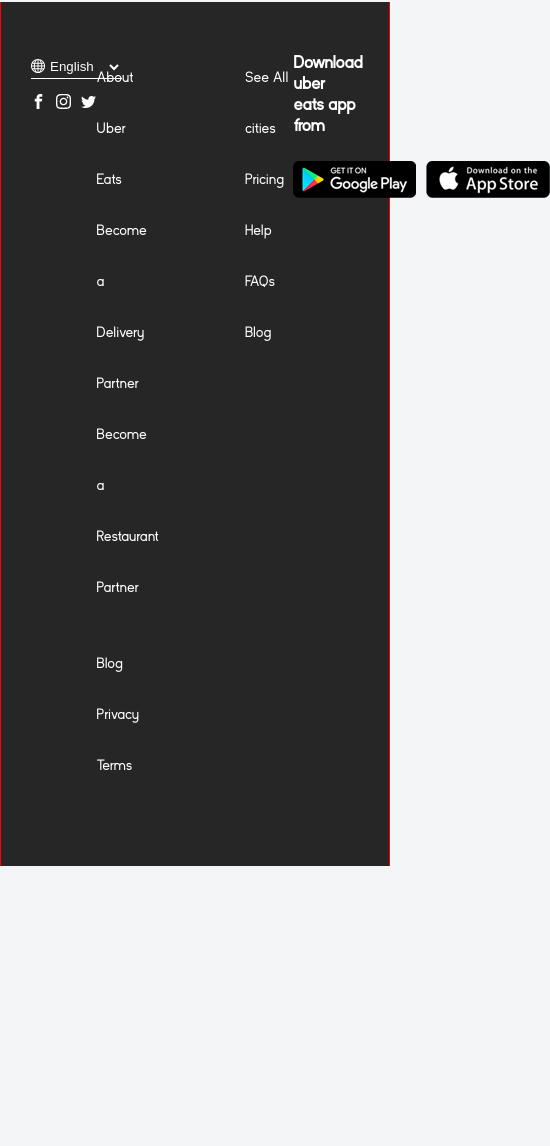
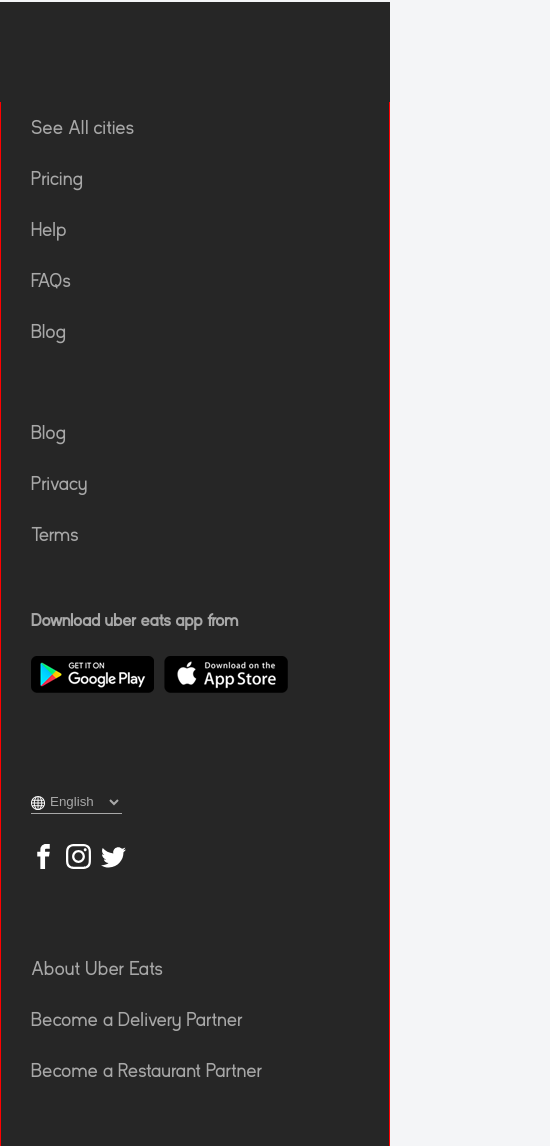
Before and after one commit to petrovic-marko/uber-eats, a plain HTML site: page index.html in a window 390 px wide. Shown: the part 8105-9251 px from the top of the page, 550 px wide, since content can reach past the window. Before the commit the page ends 8971 px from the top, so only its background shows below. Drawn offline with Linux system fonts and the light colour scheme.

Commit message:
footer responsive

```diff
--- a/index.html
+++ b/index.html
@@ -137,7 +137,7 @@
 		</div><!-- .container -->
 	</section><!-- .section-6 -->
 
-	<footer class="footer">
+	<!-- <footer class="footer">
 		<div class="container">
 			<div class="footer-wrapper">
 				<div class="language">
@@ -179,12 +179,57 @@
 				<div class="store">
 					<h5>Download uber eats app from</h5>
 					<div class="img-container">
-						<img src="./img/googlestore.png" alt="">
-						<img src="./img/appstore.png" alt="">
+						<a href=""><img src="./img/googlestore.png" alt=""></a>
+						<a href=""><img src="./img/appstore.png" alt=""></a>
 					</div>
 				</div>
 			</div>
-		</div><!-- .container -->
+		</div><!-- .container
+	</footer><!-- footer -->
+	<footer class="footer">
+		<div class="container">
+			<div class="footer-wrapper">
+				<div class="col-1-5 language">
+					<div class="select-box">
+					<select name="" id="" class="language-dropdown">
+						<option value="English">English</option>
+						<option value="Russian">Russian</option>
+						<option value="Serbian">Serbian</option>
+					</select>
+						<img src="./img/sphere.svg"  class="sphere" alt="">
+					</div>
+					<div class="social-icons">
+						<a href=""><img src="./img/facebook.svg" alt=""></a>
+						<a href=""><img src="./img/instagram.svg" alt=""></a>
+						<a href=""><img src="./img/twitter.svg" alt=""></a>
+					</div>
+				</div>
+				<div class="col-1-5 partners">
+							<a href="">About Uber Eats</a>
+							<a href="">Become a Delivery Partner</a>
+							<a href="">Become a Restaurant Partner</a>
+				</div>
+				<div class="col-1-5">
+							<a href="">See All cities</a>
+							<a href="">Pricing</a>
+							<a href="">Help</a>
+							<a href="">FAQs</a>
+							<a href="">Blog</a>
+				</div>
+				<div class="col-1-5">
+							<a href="">Blog</a>
+							<a href="">Privacy</a>
+							<a href="">Terms</a>
+				</div>
+				<div class="col-1-5 store">
+					<h5>Download uber eats app from</h5>
+					<div class="img-container">
+						<a href=""><img src="./img/googlestore.png" alt=""></a>
+						<a href=""><img src="./img/appstore.png" alt=""></a>
+					</div>
+				</div>
+			</div>
+		</div><!-- .container
 	</footer><!-- footer -->
 </body>
 </html>
--- a/scss/input.scss
+++ b/scss/input.scss
@@ -669,6 +669,9 @@ section {
 			padding-left: 60px;
 			margin-bottom: 60px;
 			width: 50%;
+			&:not(:first-of-type){
+				border-left: 3px solid #d9dadb;
+			}
 			.delivery-icon{
 				background-size: contain;
 				background-repeat: no-repeat;
@@ -690,30 +693,55 @@ section {
 }
 
 .footer{
-	padding: 0;
-	&-wrapper{
+	padding: 100px 0;
+	.footer-wrapper{
 		display: flex;
-		justify-content: space-evenly;
-		flex-wrap: flex-wrap;
-		padding: 50px 0;
+		justify-content: space-between;
+		flex-wrap: wrap;
+		margin-left: -60px;
+
+		.col-1-5{
+			display: inline-block;
+			padding-left: 60px;
+			width: 20%;
+			margin-bottom: 50px;
+			@media (max-width: 900px){
+				width: 50%;
+			}
+			@media (max-width: 500px){
+				width: 100%;
+			}
+			a{
+				color: #a8a8a8;
+				font-weight: 300;
+				line-height: 51px;
+				font-size: 20px;
+				display: block;
+				&:hover{
+					text-decoration: underline;
+				}
+			}
 
 		}
+		.partners{
+			order: 2;
+		}
 		.language{
-		width: 20%;
+			order: 1;
 			.select-box{
 				position: relative;
 					.language-dropdown{
 						padding: 3px 7px 3px 15px;
-			margin-bottom: 10px;
+						margin-bottom: 25px;
 						margin-right: 10px;
 						background-color: transparent;
 						border: none;
-			border-bottom: 1px solid $clr-white;
-			color: $clr-white;
+						border-bottom: 1px solid #a8a8a8;
+						color: #a8a8a8;
 						cursor: pointer;
 					option{
 						background-color: transparent;
-				color: blue;
+						color: #a8a8a8;
 					}
 				}
 			.sphere{
@@ -729,53 +757,26 @@ section {
 				display: flex;
 				img{
 					padding-right: 10px;
-				width: 25px;
-				height: 25px;
-			}
-
-		}
-	}
-	.footer-main{
-		width: 60%;
-		.links-wrapper{
-			display: flex;
-			margin-left: -100px;
-			flex-wrap: wrap;
-			.col-1-3{
-				padding-left: 100px;
-				display: inline-block;
-				width: 33.33333%;
-				margin-bottom: 25px;
-				a{
-					color: #ffffff;
-					font-weight: 300;
-					line-height: 51px;
-					font-size: 15px;
-					display: block;
-					&:hover{
-						text-decoration: underline;
-					}
-				}
-				@media (max-width: 900px){
-					width: 50%;
-				}
+					width: 35px;
+					height: 35px;
 				}
 			}
 		}
 		.store{
-		width: 20%;
 			h5{
-			color: $clr-white;
+				color: #a8a8a8;
 				margin-bottom: 25px;
 			}
 			.img-container{
 			display: flex;
+			flex-wrap: wrap;
 				img{
-				&:not(:first-of-type){
-					padding-left: 10px;
-				}
+					margin-bottom: 25px;
+					padding-right: 10px;
+
 				}
 			}
 		}
 
 	}
+}
```
Also changed, not shown: style.css, 1 other file. Lines whose indentation alone changed are shown as unchanged.
